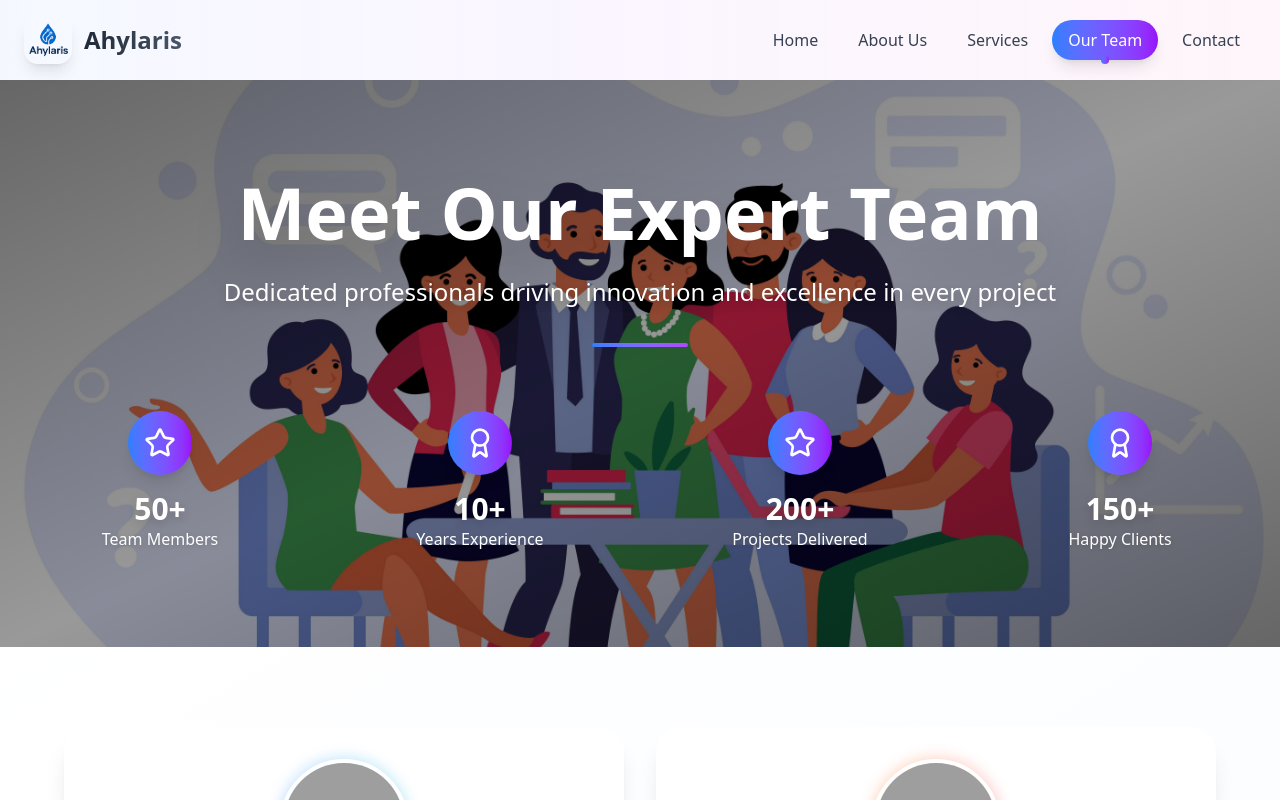
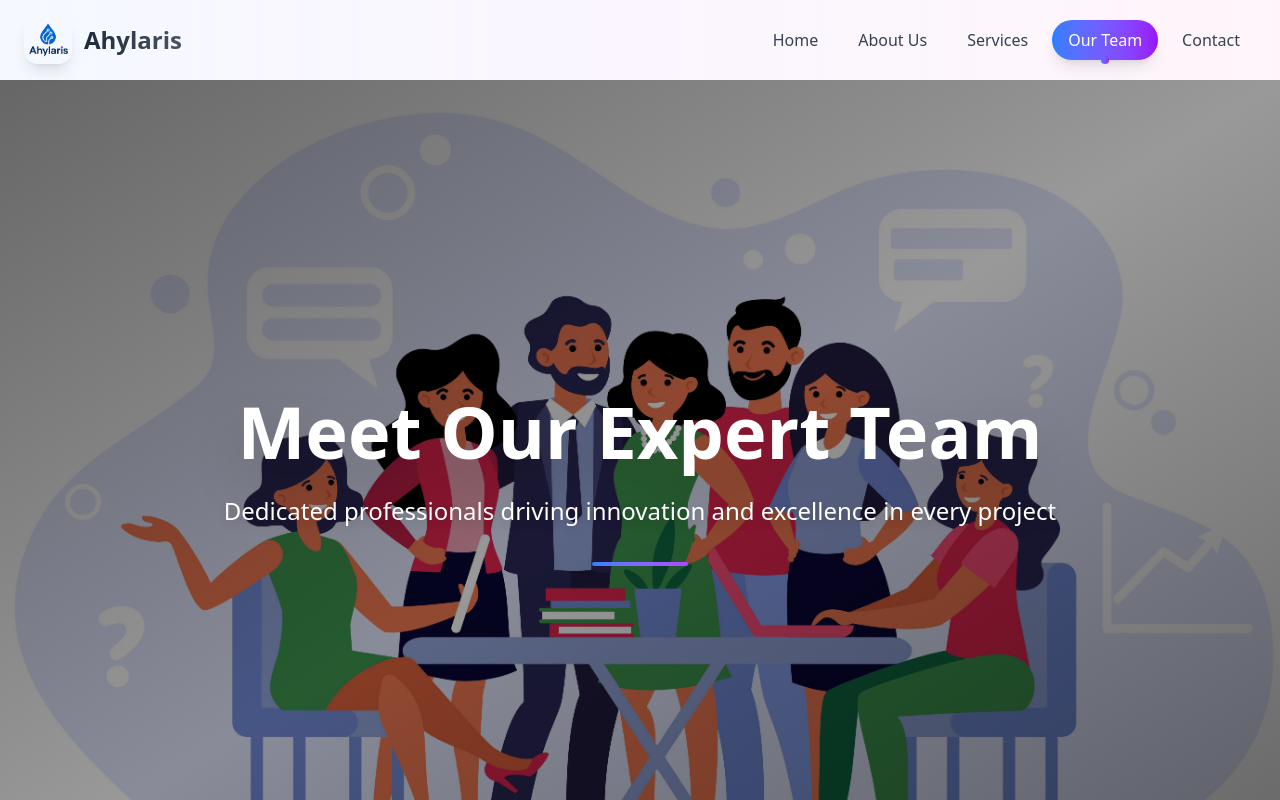
Before and after one commit to OmkeshJadhav/ahylaris, a React (Vite) app: page /our-team in a window 1280 px wide. Shown: the top 800 px of the page. Built offline with nearby package versions, Linux system fonts and the light colour scheme; grey boxes are pictures that could not be loaded.

Commit message:
Updated Marquee and team page

```diff
--- a/src/App.css
+++ b/src/App.css
@@ -127,5 +127,5 @@
 }
 
 .animate-marquee {
-  animation: marquee 30s linear infinite;
+  animation: marquee 15s linear infinite;
 }
--- a/src/components/CustomersWhoTrustUs.jsx
+++ b/src/components/CustomersWhoTrustUs.jsx
@@ -41,6 +41,7 @@ const CustomersWhoTrustUs = () => {
               <img key={`duplicate-${index}`} src={logo} alt={`Client ${index + 1}`} className="mx-8 max-h-20" />
             ))}
           </div>
+          <img src="../../public/images/home/clients-logo/erp-customers.webp" alt="ERPNext" className="mx-auto max-h-72" />
         </div>
       </div>
     </section>
--- a/src/pages/OurTeam.jsx
+++ b/src/pages/OurTeam.jsx
@@ -38,7 +38,7 @@ const OurTeam = () => {
   return (
     <div className="relative overflow-hidden">
       {/* Hero Section with Enhanced Background */}
-      <section className="relative py-24 overflow-hidden">
+      <section className="relative min-h-screen flex items-center justify-center overflow-hidden">
         {/* Team Background Image */}
         <div className="absolute inset-0">
           <img
@@ -55,7 +55,6 @@ const OurTeam = () => {
             initial={{ opacity: 0, y: -30 }}
             animate={{ opacity: 1, y: 0 }}
             transition={{ duration: 0.8, type: "spring", stiffness: 100 }}
-            className="mb-8"
           >
             <h1 className="text-6xl lg:text-7xl font-bold mb-6 text-white drop-shadow-2xl">
               Meet Our Expert Team
@@ -69,7 +68,7 @@ const OurTeam = () => {
           </motion.div>
 
           {/* Stats Section */}
-          <motion.div
+          {/* <motion.div
             initial={{ opacity: 0, y: 30 }}
             animate={{ opacity: 1, y: 0 }}
             transition={{ duration: 0.8, delay: 0.3, type: "spring", stiffness: 100 }}
@@ -87,7 +86,7 @@ const OurTeam = () => {
                 </div>
               );
             })}
-          </motion.div>
+          </motion.div> */}
         </div>
       </section>
 
```
Also changed, not shown: public/images/home/clients-logo/erp-customers.webp (added).
